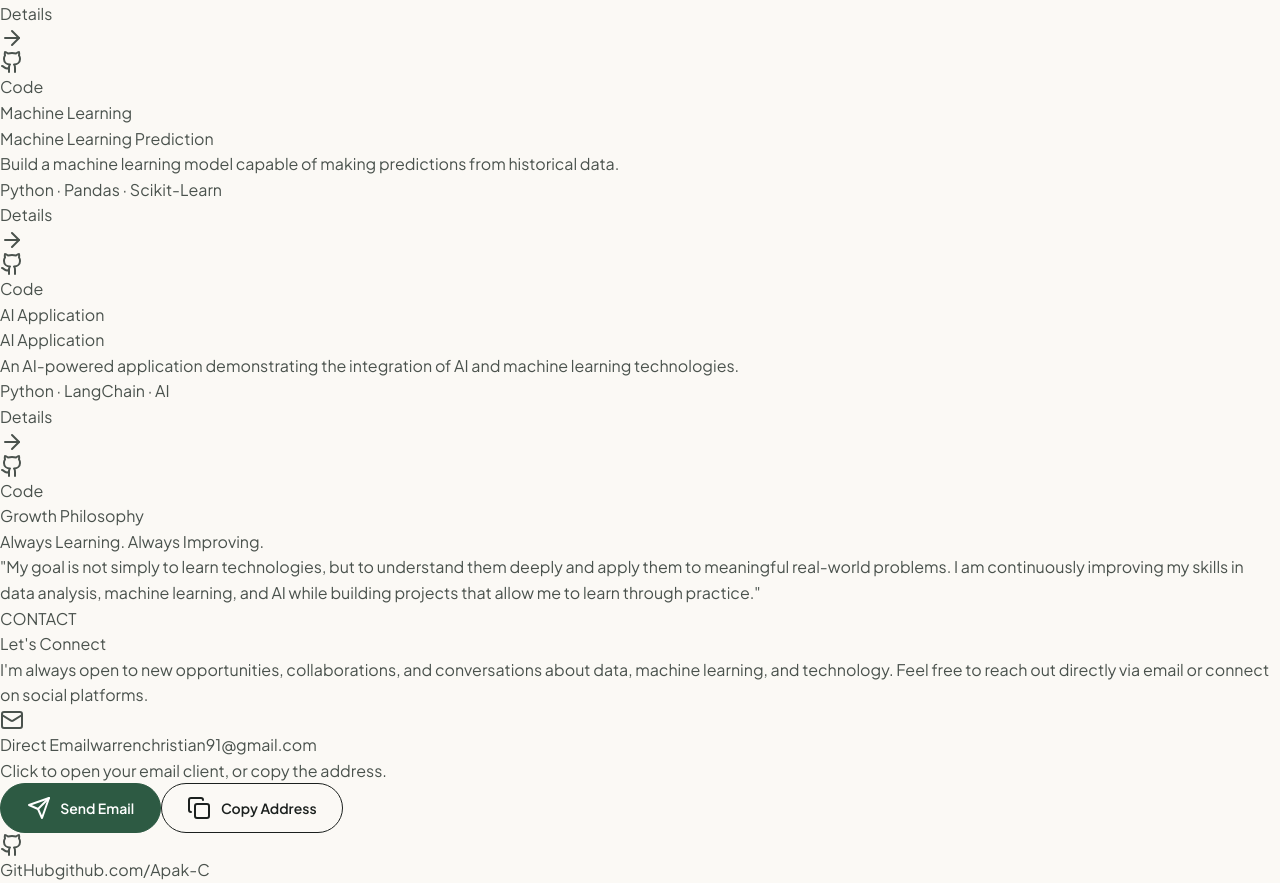
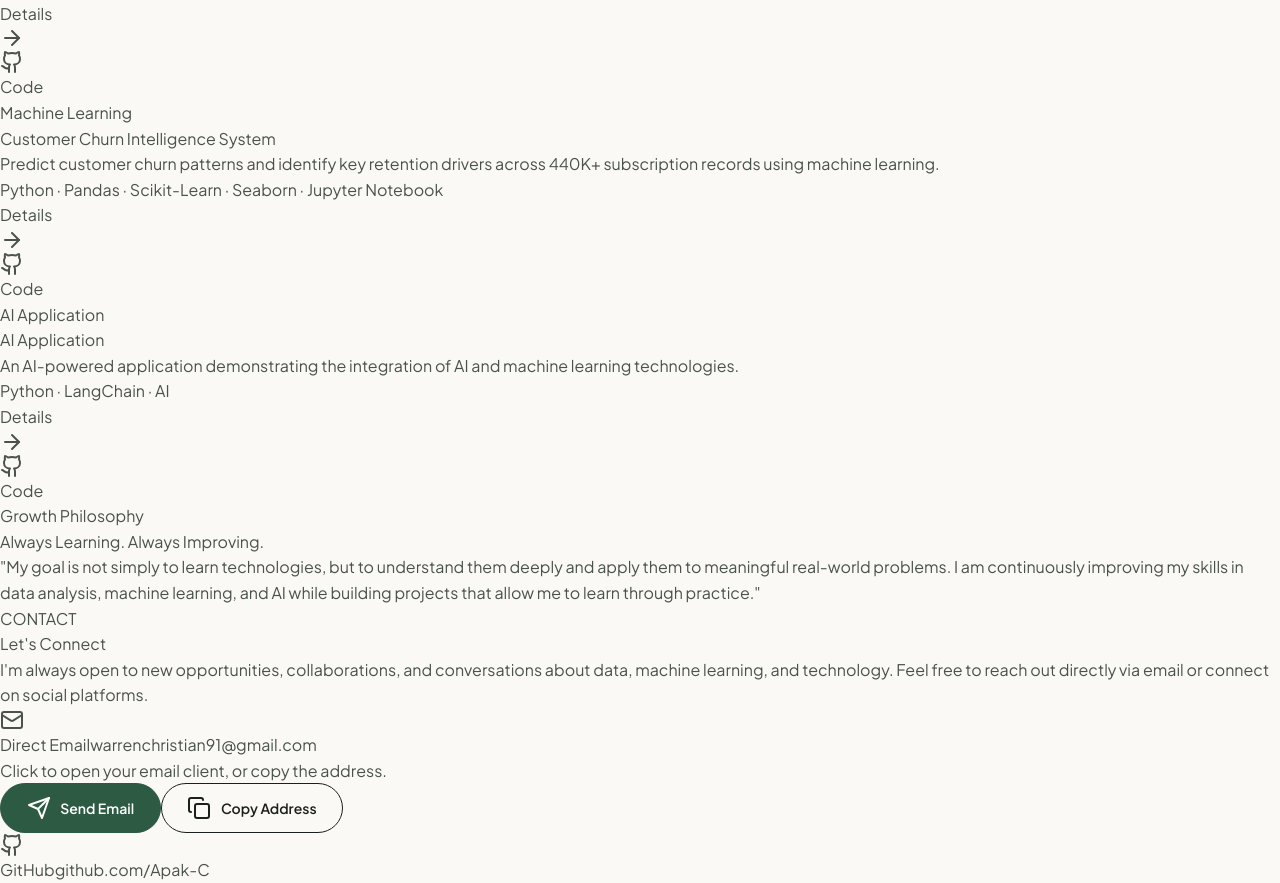
Before and after one commit to Apak-C/Portfolio_Website, a React (Vite) app: page / in a window 1280 px wide. Shown: the part 8140-9023 px from the top of the page. Built offline with nearby package versions, Linux system fonts and the light colour scheme.

Commit message:
new project

```diff
--- a/src/data/portfolioData.js
+++ b/src/data/portfolioData.js
@@ -91,14 +91,14 @@ export const projects = [
   },
   {
     id: 2,
-    title: "Machine Learning Prediction",
+    title: "Customer Churn Intelligence System",
     subtitle: "Supervised Customer Churn Classification Model",
     category: "Machine Learning",
-    summary: "Build a machine learning model capable of making predictions from historical data.",
-    problem: "Identifying at-risk customer churn patterns early enables targeted retention strategies and reduces revenue loss.",
-    solution: "Engineered and evaluated classification algorithms (Random Forest, Logistic Regression) using Scikit-Learn to forecast churn probability.",
-    techList: "Python · Pandas · Scikit-Learn",
-    technologies: ["Python", "Pandas", "Scikit-Learn"],
+    summary: "Predict customer churn patterns and identify key retention drivers across 440K+ subscription records using machine learning.",
+    problem: "Identifying at-risk customer churn patterns across large-scale subscription data (440K+ rows) enables targeted retention strategies and prevents revenue loss.",
+    solution: "Engineered and evaluated a Random Forest classification model using Scikit-Learn and Pandas, achieving 99.96% predictive accuracy and extracting key business drivers like support frequency.",
+    techList: "Python · Pandas · Scikit-Learn · Seaborn · Jupyter Notebook",
+    technologies: ["Python", "Pandas", "Scikit-Learn", "Seaborn", "Jupyter Notebook"],
     githubUrl: "https://github.com/Apak-C",
     liveDemoUrl: "#",
     featured: true
```
